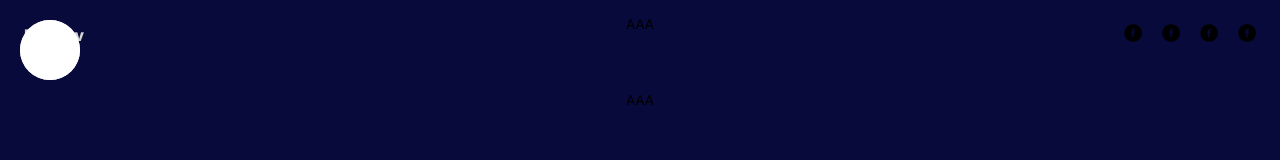
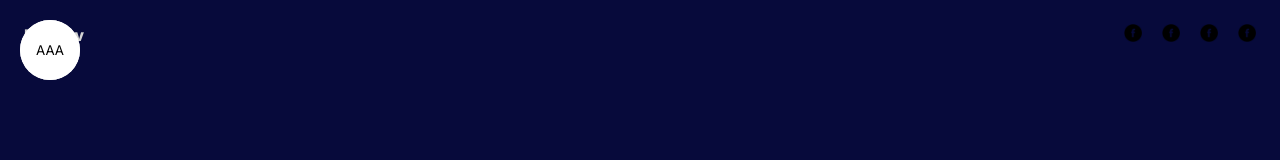
Before and after one commit to MikixIT/old.michaeltorresdev.github.io, a React (Vite) app: page / in a window 1280 px wide. Shown: the top 160 px of the page. Built offline with nearby package versions, Linux system fonts and the light colour scheme.

Commit message:
put link at center hamb menu fix

```diff
--- a/src/components/sidebar/links/Links.jsx
+++ b/src/components/sidebar/links/Links.jsx
@@ -1,8 +1,9 @@
 import "./links.scss";
+import "../sidebar.scss";
 import React from "react";
 
 function Links() {
-  return <div>Links</div>;
+  return <div className="links">Links</div>;
 }
 
 export default Links;
--- a/src/components/sidebar/sidebar.scss
+++ b/src/components/sidebar/sidebar.scss
@@ -21,6 +21,7 @@
       display: flex;
       flex-direction: column;
       align-items: center;
+      justify-content: center;
       gap: 20px;
 
       a {
@@ -34,7 +35,10 @@
     width: 50px;
     height: 50px;
     position: fixed;
+    top: 25px;
+    left: 25px;
     background-color: transparent;
     border: none;
+    cursor: pointer;
   }
 }
```
